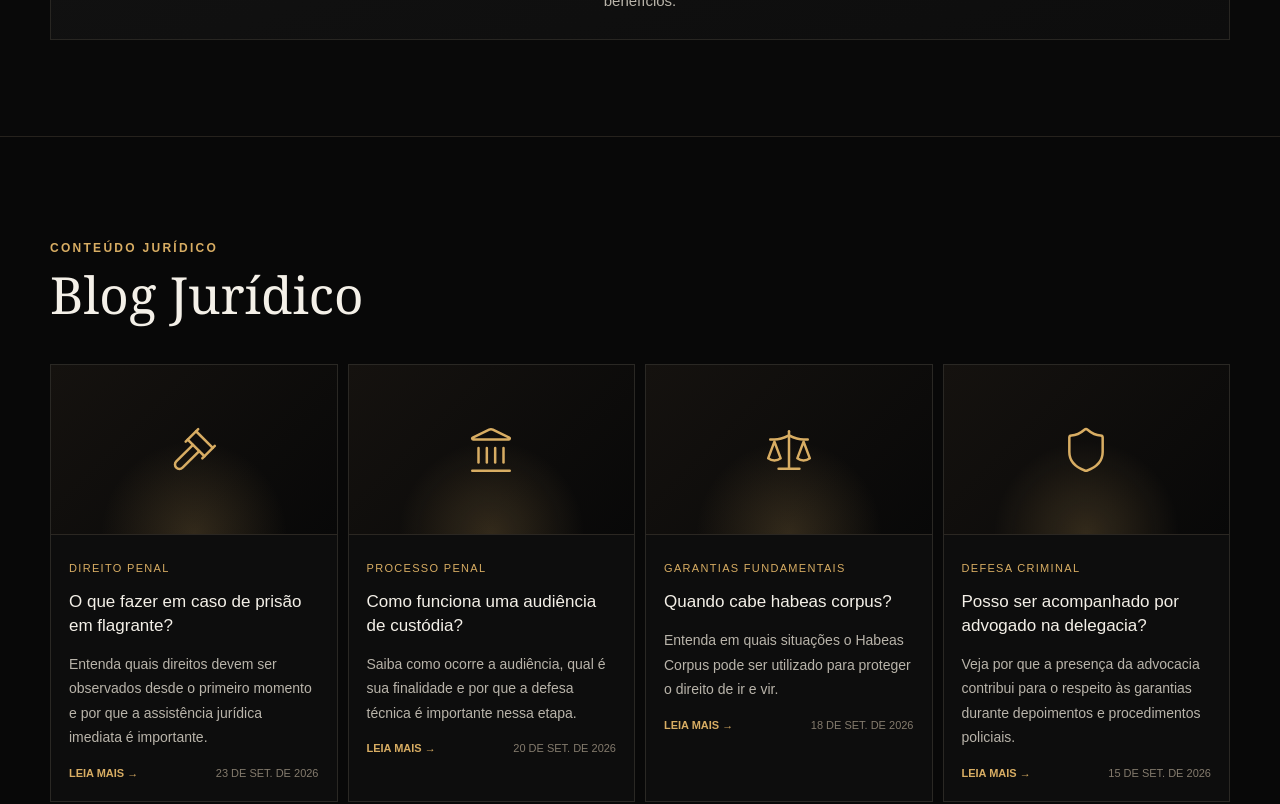
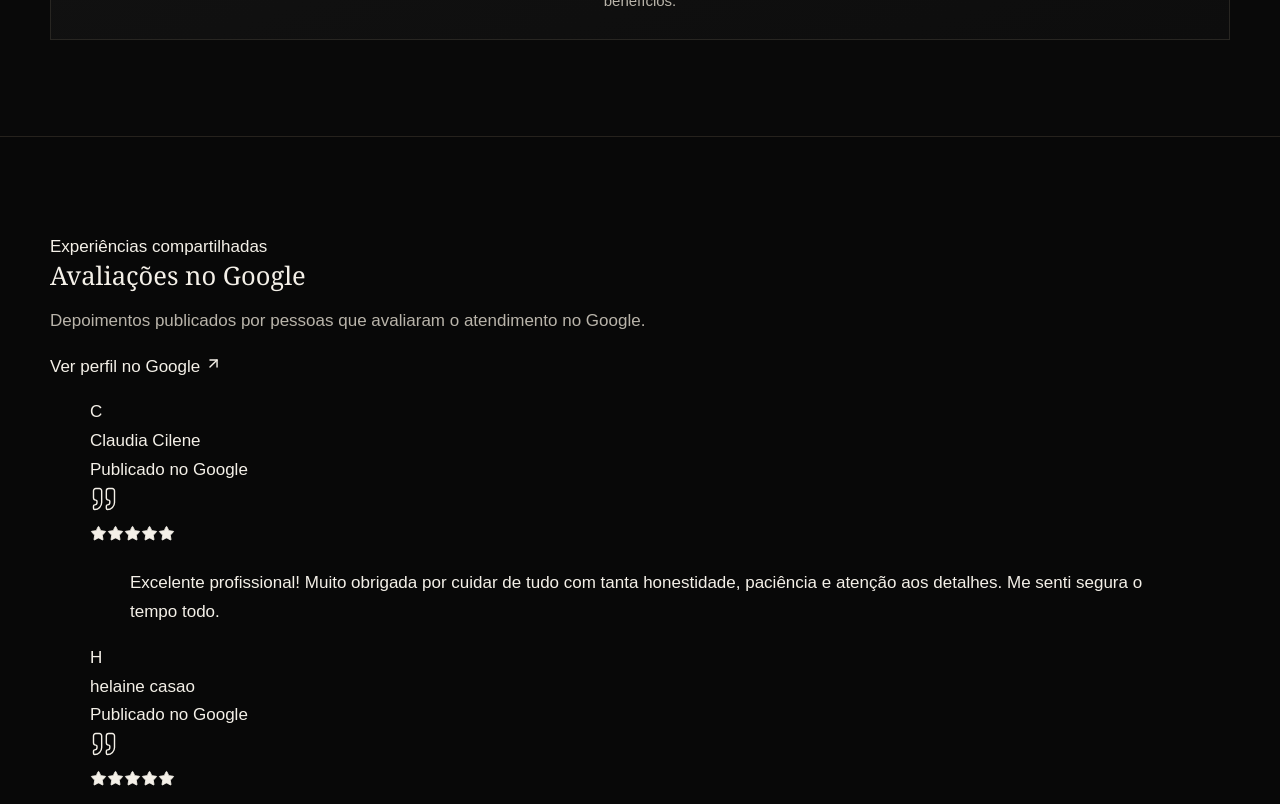
Before and after one commit to leoelevamktt/barbara, a Next.js app: page / in a window 1280 px wide. Shown: the part 3000-3804 px from the top of the page. Built offline with nearby package versions, Linux system fonts and the light colour scheme.

Commit message:
feat: show Google reviews after practice areas on homepage

```diff
--- a/src/app/page.tsx
+++ b/src/app/page.tsx
@@ -5,6 +5,7 @@ import AreasGrid from "@/components/AreasGrid";
 import AboutReference from "@/components/AboutReference";
 import FAQ from "@/components/FAQ";
 import BlogCard from "@/components/BlogCard";
+import ReviewsSection from "@/components/ReviewsSection";
 import ContactForm from "@/components/ContactForm";
 import MapEmbed from "@/components/MapEmbed";
 import SocialLinks from "@/components/SocialLinks";
@@ -54,6 +55,8 @@ export default async function Home() {
         </div>
       </section>
 
+      <ReviewsSection reviews={site.reviews} />
+
       <section className="section">
         <div className="shell">
           <div className="section-head left"><span>Conteúdo jurídico</span><h2>Blog Jurídico</h2></div>
```
